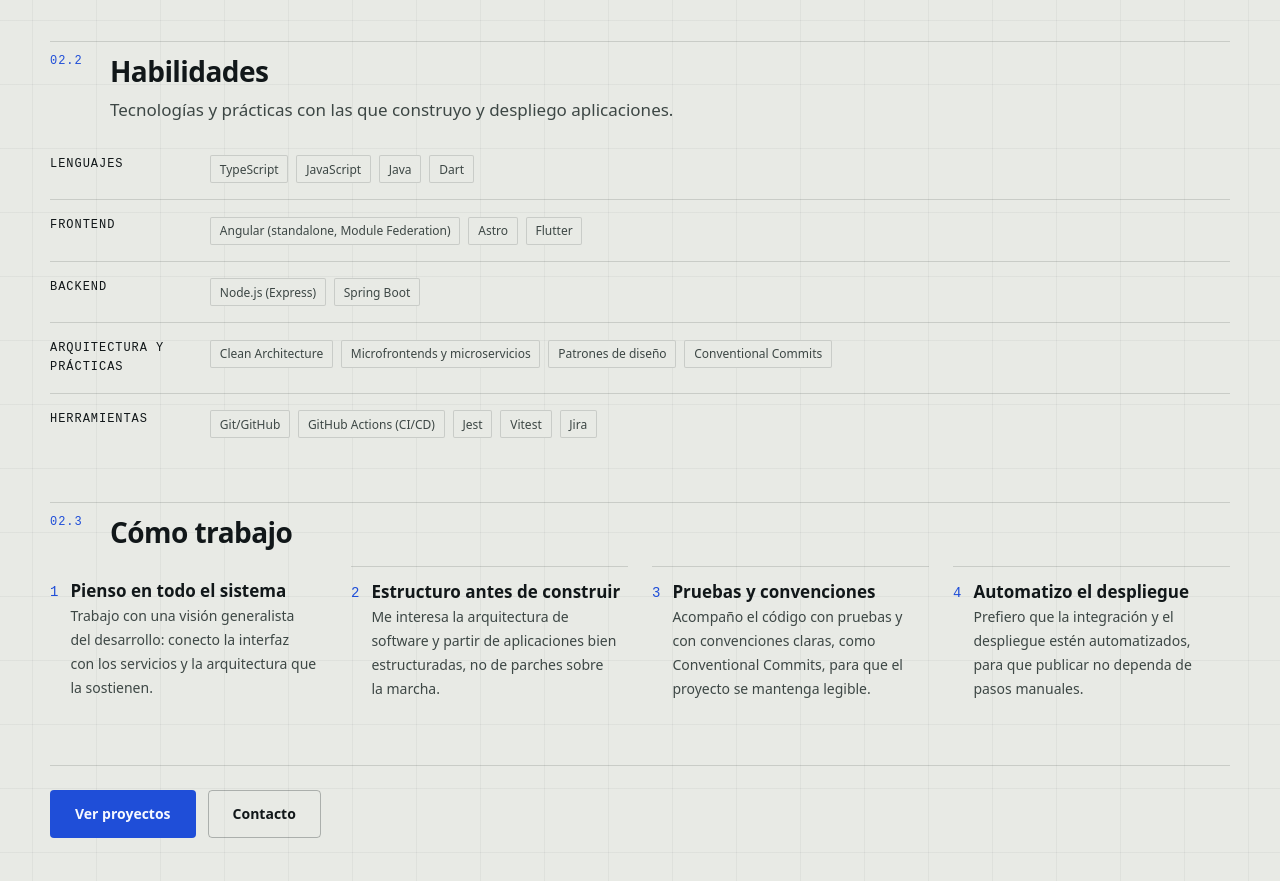
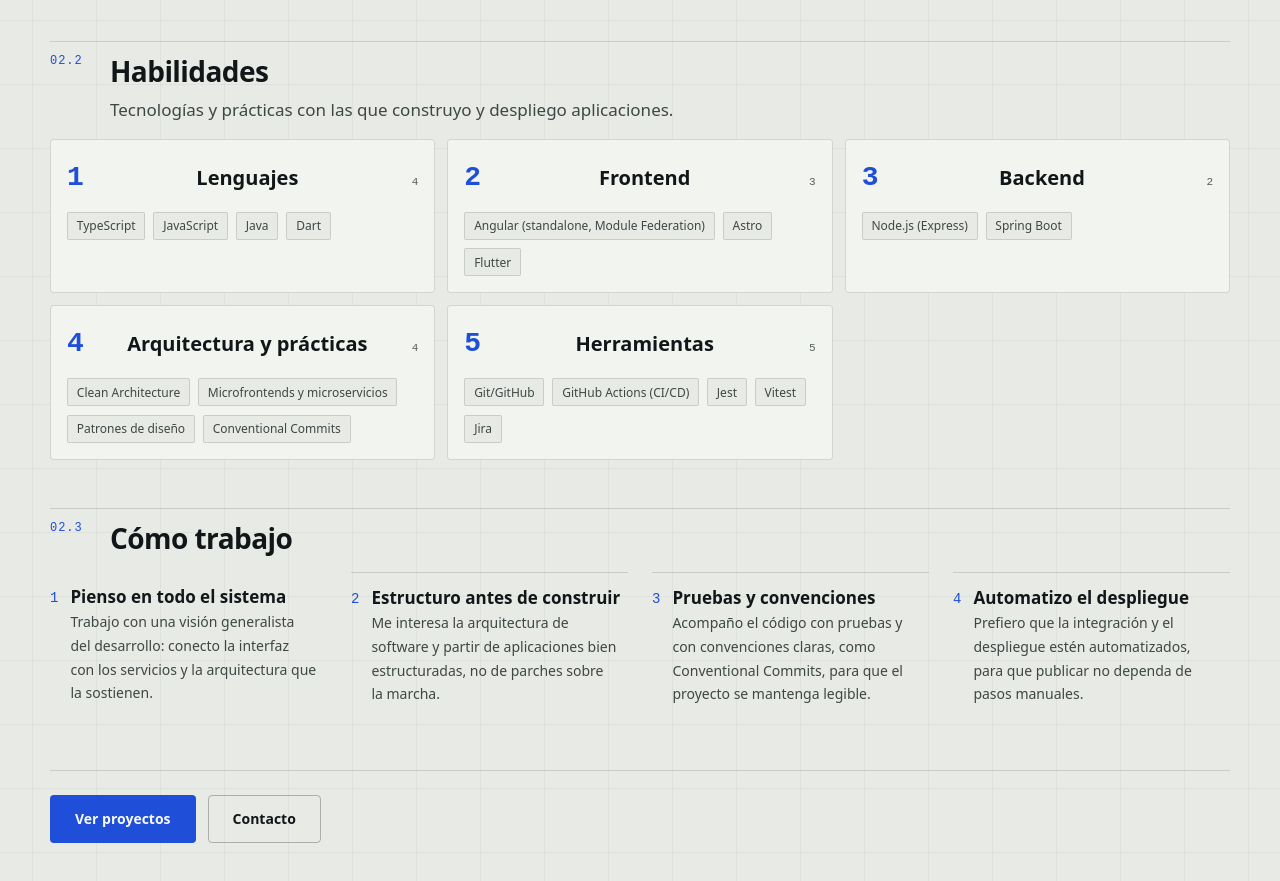
Before and after one commit to INGDavidMora2005/proyecto-portafolio, an Angular app: page /perfil in a window 1280 px wide. Shown: the part 940-1821 px from the top of the page. Built offline with nearby package versions, Linux system fonts and the light colour scheme; a web font is replaced by a local one.

Commit message:
feat(perfil): presenta las habilidades como capas con profundidad

```diff
--- a/src/app/features/perfil/components/skills-list/skills-list.html
+++ b/src/app/features/perfil/components/skills-list/skills-list.html
@@ -1,8 +1,12 @@
-<ul class="skills" role="list">
-  @for (grupo of grupos(); track grupo.id) {
-    <li class="skill">
-      <p class="skill__label">{{ grupo.titulo }}</p>
-      <ul class="skill__chips" role="list">
+<ul class="layers" role="list" aria-label="Grupos de habilidades">
+  @for (grupo of grupos(); track grupo.id; let i = $index) {
+    <li class="layer">
+      <div class="layer__head" [attr.data-index]="i + 1">
+        <span class="layer__index" aria-hidden="true">{{ i + 1 }}</span>
+        <h3 class="layer__title">{{ grupo.titulo }}</h3>
+        <span class="layer__count">{{ grupo.elementos.length }}</span>
+      </div>
+      <ul class="layer__chips" role="list">
         @for (elemento of grupo.elementos; track elemento) {
           <li><app-tech-chip [label]="elemento" /></li>
         }
--- a/src/app/features/perfil/components/skills-list/skills-list.scss
+++ b/src/app/features/perfil/components/skills-list/skills-list.scss
@@ -2,41 +2,110 @@
   display: block;
 }
 
-.skills {
+.layers {
+  display: grid;
+  gap: var(--space-3);
+  margin: 0;
+  padding: 0;
+  list-style: none;
+}
+
+.layer {
   display: flex;
   flex-direction: column;
+  gap: var(--space-3);
+  padding: var(--space-4);
+  border: 1px solid var(--rule);
+  border-radius: var(--radius-sm);
+  background: var(--panel);
+  transition:
+    border-color var(--dur-fast) var(--ease-out),
+    box-shadow var(--dur-fast) var(--ease-out),
+    transform var(--dur-fast) var(--ease-out);
 }
 
-.skill {
+.layer__head {
   display: flex;
-  flex-direction: column;
-  gap: var(--space-2);
-  padding-block: var(--space-4);
+  align-items: baseline;
+  justify-content: space-between;
+  gap: var(--space-3);
 }
 
-.skill + .skill {
-  border-top: 1px solid var(--rule);
+.layer__index {
+  font-family: var(--font-mono);
+  font-size: var(--text-xl);
+  font-weight: 600;
+  color: var(--accent);
+  letter-spacing: var(--tracking-tight);
 }
 
-.skill__label {
-  font-family: var(--font-mono);
-  font-size: var(--text-xs);
-  letter-spacing: var(--tracking-wide);
-  text-transform: uppercase;
+.layer__title {
+  font-size: var(--text-lg);
+  font-weight: 600;
   color: var(--ink);
 }
 
-.skill__chips {
+.layer__count {
+  flex: none;
+  font-family: var(--font-mono);
+  font-size: var(--text-2xs);
+  color: var(--ink-faint);
+}
+
+.layer__chips {
   display: flex;
   flex-wrap: wrap;
   gap: var(--space-2);
+  margin: 0;
+  padding: 0;
+  list-style: none;
+}
+
+/* Estados hover/focus — solo con pointer y sin reduced-motion */
+
+@media (hover: hover) and (prefers-reduced-motion: no-preference) {
+  .layer:hover {
+    border-color: var(--accent);
+    box-shadow: var(--shadow-1);
+    transform: translateY(-2px);
+  }
+
+  .layer:hover .layer__title {
+    color: var(--accent);
+  }
+}
+
+.layer:focus-within {
+  border-color: var(--focus);
+  box-shadow: var(--shadow-1);
+  outline: 2px solid var(--focus);
+  outline-offset: 3px;
+  border-radius: var(--radius-sm);
+}
+
+.layer:focus-within .layer__title {
+  color: var(--accent);
+}
+
+@media (prefers-reduced-motion: reduce) {
+  .layer {
+    transition: none !important;
+    animation: none !important;
+  }
 }
 
 @media (min-width: 640px) {
-  .skill {
-    display: grid;
-    grid-template-columns: minmax(0, 9rem) minmax(0, 1fr);
-    gap: var(--space-4);
-    align-items: start;
+  .layers {
+    grid-template-columns: repeat(2, minmax(0, 1fr));
+  }
+
+  .layer__head {
+    flex-direction: row;
   }
 }
+
+@media (min-width: 1024px) {
+  .layers {
+    grid-template-columns: repeat(3, minmax(0, 1fr));
+  }
+}
```
Also changed, not shown: 1 other file (tests, documents, lock files or other folders).
